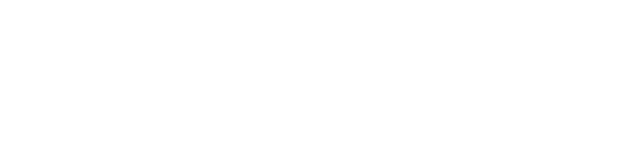
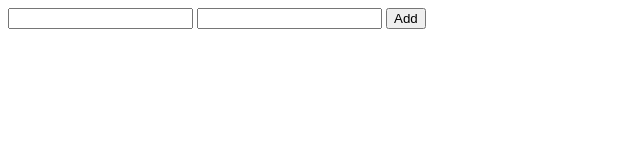
Before and after one commit to shahzaibansari123/Shezi-TS-Practice04, a plain HTML site: page index.html in a window 1280 px wide. Shown: the whole page, without its empty margins (0-640 px from the left). Drawn offline with Linux system fonts and the light colour scheme.

Commit message:
type casting Practice

```diff
--- a/index.html
+++ b/index.html
@@ -8,6 +8,11 @@
     <script src="dist/app.js" defer></script>
 </head>
 <body>
+    <div>
+        <input type="number" id="num1" />
+        <input type="number" id="num2" />
+        <button>Add</button>
+    </div>
 
 </body>
 </html>
```
